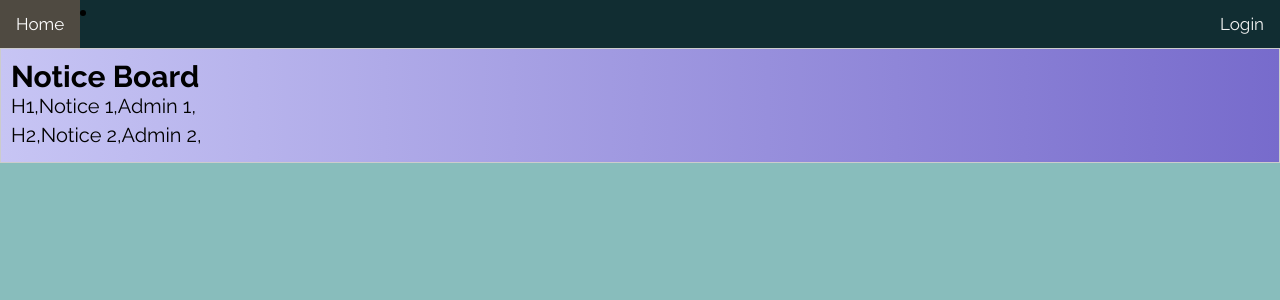
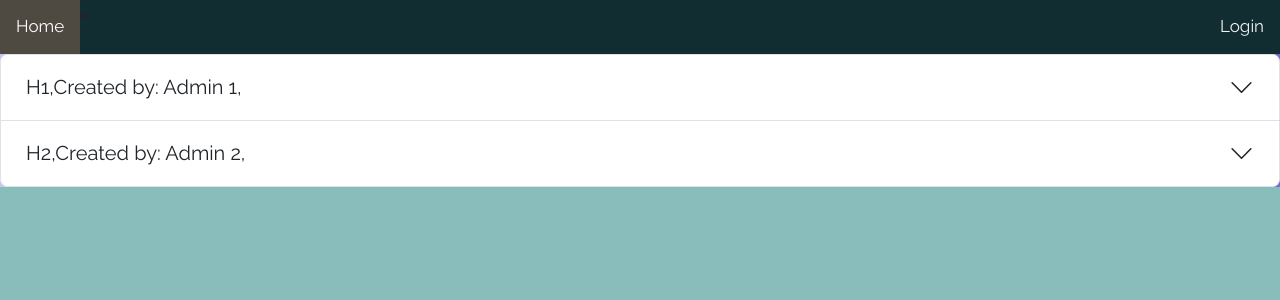
Before and after one commit to Prakarsh30/IT314_project_5, a React (Create React App) app in the folder client/: page /NoticeBoard in a window 1280 px wide. Shown: the top 300 px of the page. Built offline with nearby package versions, Linux system fonts and the light colour scheme; a web font is replaced by a local one.

Commit message:
Some changes in NoticeBoard(1)

```diff
--- a/client/public/index.html
+++ b/client/public/index.html
@@ -10,6 +10,7 @@
       content="Web site created using create-react-app"
     />
     <link rel="apple-touch-icon" href="%PUBLIC_URL%/logo192.png" />
+    <link href="https://cdn.jsdelivr.net/npm/bootstrap@5.3.0-alpha3/dist/css/bootstrap.min.css" rel="stylesheet" integrity="sha384-KK94CHFLLe+nY2dmCWGMq91rCGa5gtU4mk92HdvYe+M/SXH301p5ILy+dN9+nJOZ" crossorigin="anonymous">
     <!--
       manifest.json provides metadata used when your web app is installed on a
       user's mobile device or desktop. See https://developers.google.com/web/fundamentals/web-app-manifest/
@@ -39,5 +40,6 @@
       To begin the development, run `npm start` or `yarn start`.
       To create a production bundle, use `npm run build` or `yarn build`.
     -->
+    <script src="https://cdn.jsdelivr.net/npm/bootstrap@5.3.0-alpha3/dist/js/bootstrap.bundle.min.js" integrity="sha384-ENjdO4Dr2bkBIFxQpeoTz1HIcje39Wm4jDKdf19U8gI4ddQ3GYNS7NTKfAdVQSZe" crossorigin="anonymous"></script>
   </body>
 </html>
--- a/client/src/components/Login_page/login.js
+++ b/client/src/components/Login_page/login.js
@@ -68,7 +68,7 @@ export default function LoginPage() {
           <Form onSubmit={handleSubmit}>
             <form className="login">
               <div className="login__field">
-                <FaUserAlt i className="login__icon fas fa-user" />
+                <FaUserAlt i className="login__icon" />
 
                 <Form.Group size="lg" controlId="email">
                   <Form.Control
@@ -77,13 +77,13 @@ export default function LoginPage() {
                     onChange={(e) => setEmail(e.target.value)}
                     type="text"
                     className="login__input"
-                    placeholder="User name / Email"
+                    placeholder="Username/Email"
                   />
                 </Form.Group>
               </div>
 
               <div className="login__field">
-                <FaLock i className="login__icon fas fa-lock" />
+                <FaLock i className="login__icon" />
                 <Form.Group size="lg" controlId="password">
                   <Form.Control
                     value={password}
--- a/client/src/components/Login_page/login_styles.css
+++ b/client/src/components/Login_page/login_styles.css
@@ -107,8 +107,8 @@ body {
 	background: none;
 	padding: 10px;
 	padding-left: 24px;
-	font-weight: 700;
-	width: 75%;
+	font-weight: 00;
+	width: 80%;
 	transition: .2s;
 }
 
--- a/client/src/components/Notices/NoticeBoard.js
+++ b/client/src/components/Notices/NoticeBoard.js
@@ -1,9 +1,7 @@
-import React from 'react';
-import './NoticeBoard.css';
-
+// import React, { useState } from "react";
 
 function NoticeBoard() {
-  const examples=[
+  const examples = [
     {
       Heading: "H1",
       content: "Notice 1",
@@ -18,15 +16,26 @@ function NoticeBoard() {
     }
   ]
   return (
-    <div className="notice-board">
-      <h2>Notice Board</h2>
-      <ul>
-        {examples.map((example, index) => (
-          <li key={index}>{example.Heading},{example.content},{example.writer},{example.createdAt}</li>
-        ))}
-      </ul>
+
+    <div className="accordion" id="accordionExample">
+      {examples.map((example, index) => (
+      <div key={index} className="accordion-item" >
+        <h2 className="accordion-header">
+          <button className="accordion-button collapsed" type="button" data-bs-toggle="collapse" data-bs-target="#collapseOne" aria-expanded="true" aria-controls="collapseOne">
+            {example.Heading},Created by: {example.writer},{example.createdAt}
+          </button>
+        </h2>
+        <div id="collapseOne" className="accordion-collapse collapse " data-bs-parent="#accordionExample">
+          <div className="accordion-body">
+            <strong>Bold</strong> {example.content}
+          </div>
+        </div>
+      </div>
+      ))}
     </div>
+
   );
+
 }
 
 export default NoticeBoard;
```
